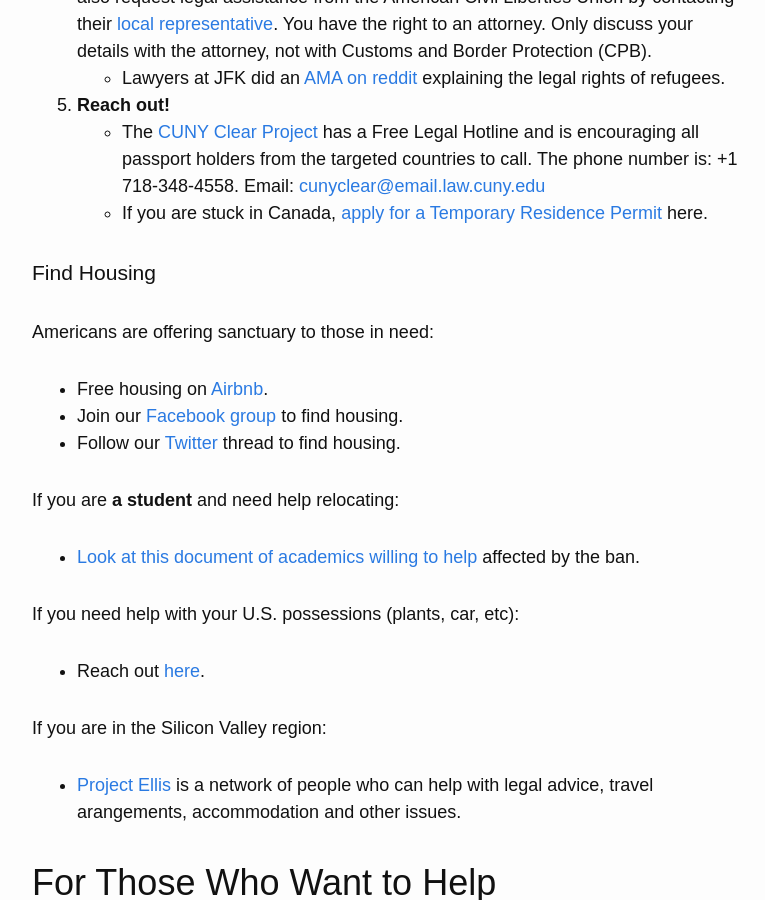
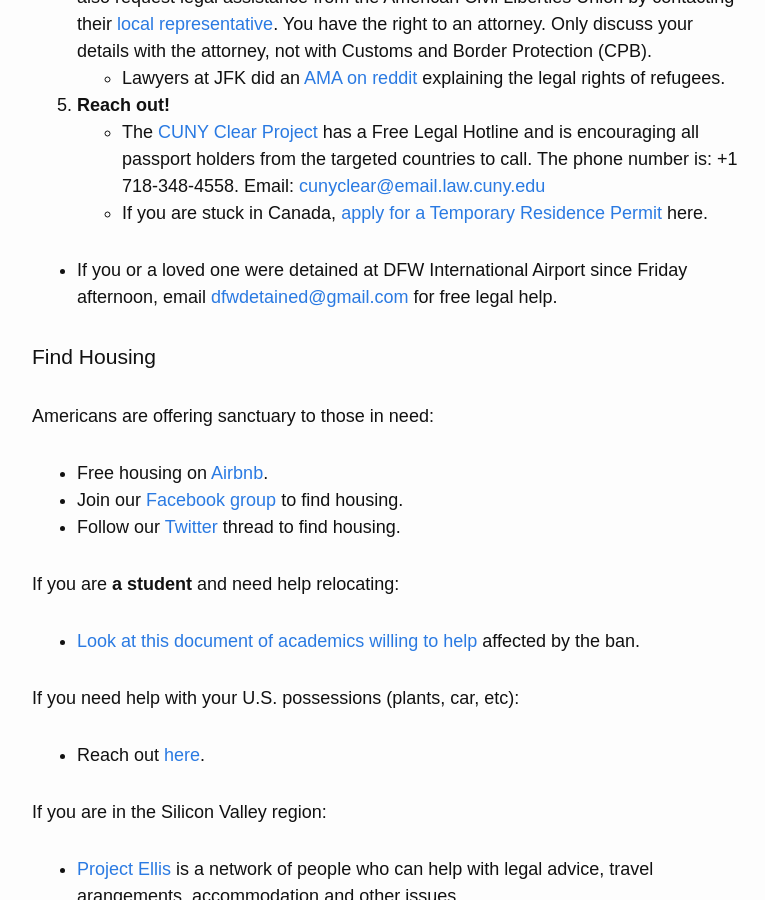
Before and after one commit to RichardLitt/stranded-by-trump, a Jekyll site: the page built from index.md, in a window 1280 px wide and 900 px high, scrolled down 1620 px. Shown: the whole window, without its empty margins (253-1018 px from the left). Built offline with Jekyll 4.4.1, drawn with Linux system fonts in a browser that asks for light colours; nearby versions of some CDN libraries; our own code applies the rules of GitHub Pages for plain Markdown files.

Commit message:
Add DFW link

```diff
--- a/index.md
+++ b/index.md
@@ -40,11 +40,13 @@ Here are flyers in [Arabic and Farsi](https://drive.google.com/drive/folders/0B4
 
 5. **Ask for a lawyer.** If you are detained at an airport in the United States you can also request legal assistance from the American Civil Liberties Union by contacting their [local representative](https://www.aclu.org/about/affiliates?redirect=affiliates). You have the right to an attorney. Only discuss your details with the attorney, not with Customs and Border Protection (CPB).
   * Lawyers at JFK did an <a target="_blank" href="https://www.reddit.com/r/pics/comments/5qyc5v/we_are_the_lawyers_volunteering_at_jfk_we_need/">AMA on reddit</a> explaining the legal rights of refugees.
+
 6. **Reach out!**
   * The <a target="_blank" href="http://www.law.cuny.edu/academics/clinics/immigration/clear.html">CUNY Clear Project</a> has a Free Legal Hotline and is encouraging all passport holders from the targeted countries to call.
   The phone number is: +1 718-348-4558. Email: <a href="mailto:cunyclear@email.law.cuny.edu" target="_blank">cunyclear@email.law.cuny.edu</a>
   * If you are stuck in Canada, [apply for a Temporary Residence Permit](http://www.cic.gc.ca/english/information/inadmissibility/permits.asp) here.
 
+  * If you or a loved one were detained at DFW International Airport since Friday afternoon, email <a href="mailto:dfwdetained@gmail.com">dfwdetained@gmail.com</a> for free legal help.
 
 ### Find Housing
 
```
